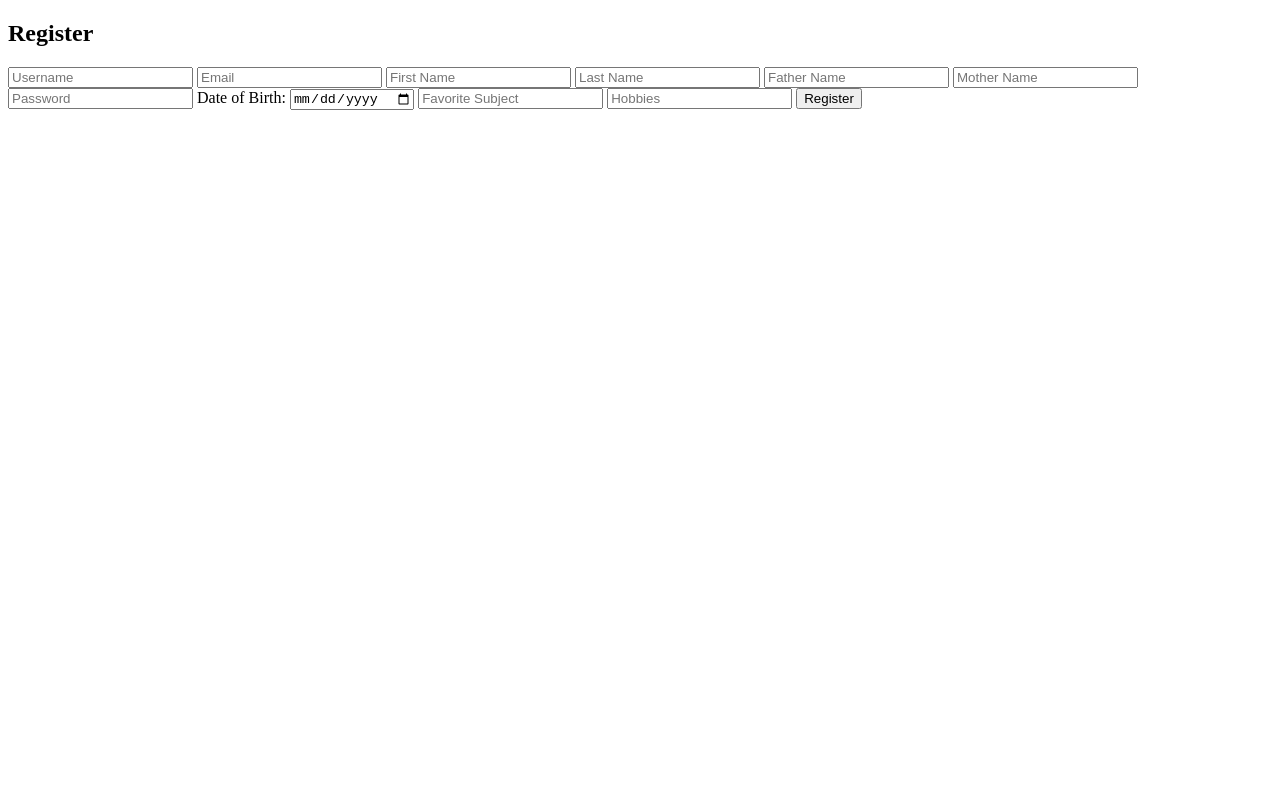
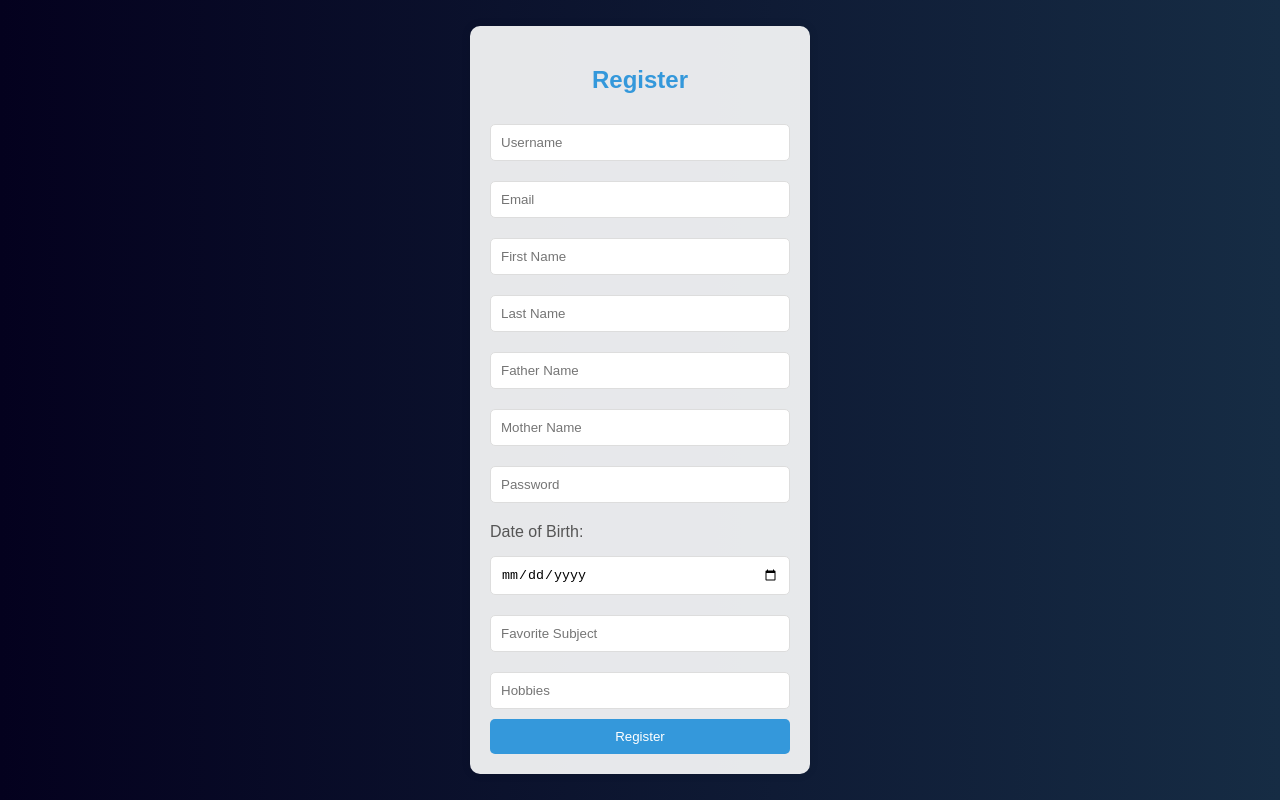
Before and after one commit to IsaacMT1104/HTML-LABS, a plain HTML site: page RegisterPage.html in a window 1280 px wide. Drawn offline with Linux system fonts and the light colour scheme.

Commit message:
Update RegisterPage.html

```diff
--- a/RegisterPage.html
+++ b/RegisterPage.html
@@ -3,7 +3,7 @@
 <head>
     <meta charset="UTF-8">
     <meta name="viewport" content="width=device-width, initial-scale=1.0">
-    <link rel="stylesheet" href="RegisterPage.css">
+    <link rel="stylesheet" href="styles.css">
     <title>Register</title>
 </head>
 
```
